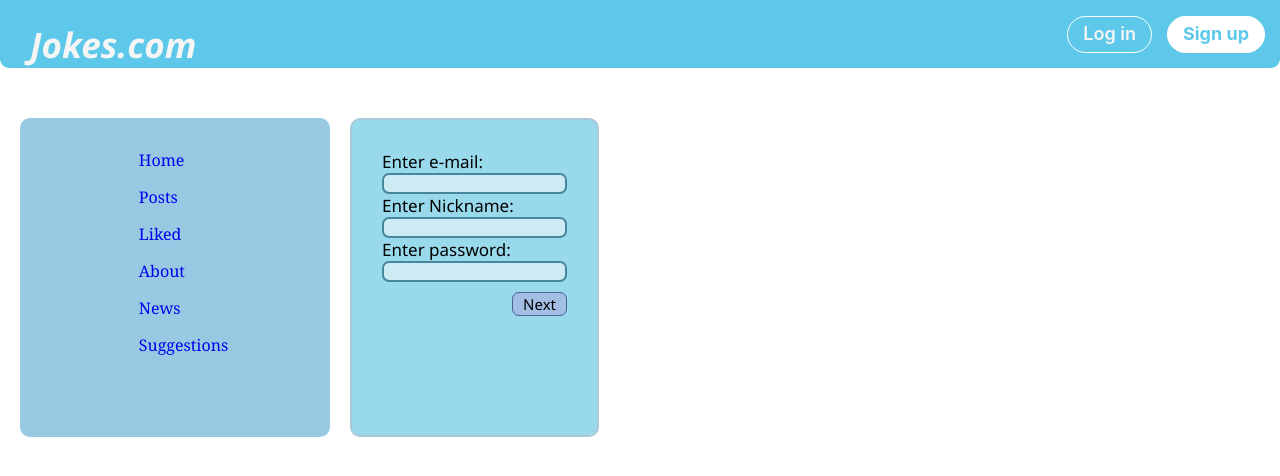
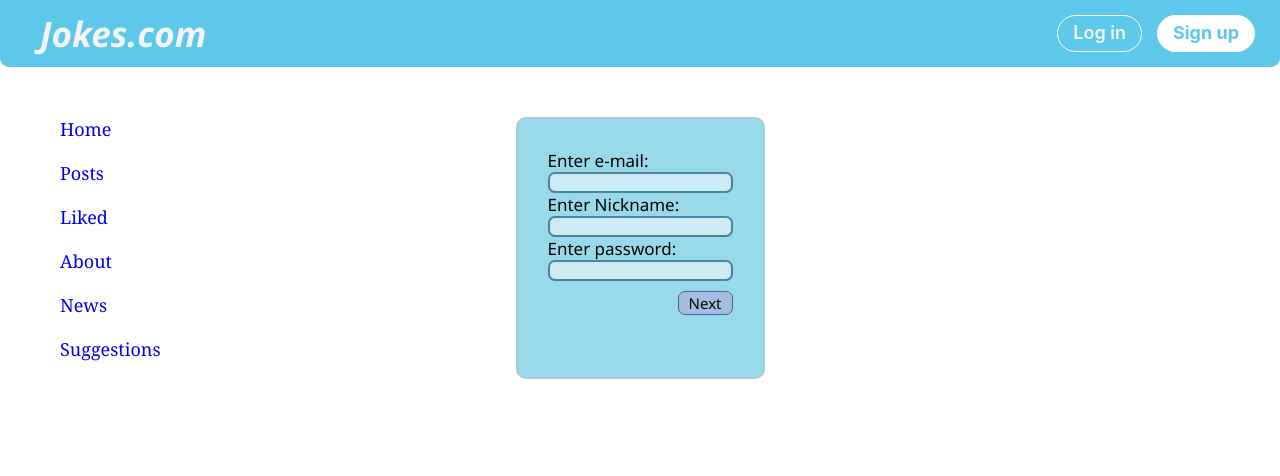
Before and after one commit to SergeyTsukanov/anekdot_site, a React (Create React App) app in the folder client/: page /signup in a window 1280 px wide. Shown: the top 476 px of the page. Built offline with nearby package versions, Linux system fonts and the light colour scheme.

Commit message:
revork navbar

```diff
--- a/client/src/App.module.css
+++ b/client/src/App.module.css
@@ -1,5 +1,6 @@
 *{
     box-sizing: border-box;
+    list-style: none;
 }
 .content{
     margin-top: 50px;
--- a/client/src/Header/Header.jsx
+++ b/client/src/Header/Header.jsx
@@ -6,11 +6,11 @@
     <header className={styles.header}>
       <div className={styles.container}>
         <div className={styles.logo_container}>
-          <h1>
+
             <NavLink to="/" className={styles.logo}>
               Jokes.com
             </NavLink>{" "}
-          </h1>
+
         </div>
         <div className={styles.button_container}>
           <a className={styles.button_log_in} href="#signin">
--- a/client/src/Header/Header.module.css
+++ b/client/src/Header/Header.module.css
@@ -9,6 +9,7 @@
     display: flex;
     flex-direction: row;
     flex-wrap: wrap;
+    padding: 10px;
 }
 
 .logo_container {
@@ -16,6 +17,7 @@
 }
 
 .logo {
+    font-weight: bold;
     float: left;
     font-size: 35px;
     font-family: 'Segoe UI', Tahoma, Geneva, Verdana, sans-serif;
--- a/client/src/NavBar/NavBar.jsx
+++ b/client/src/NavBar/NavBar.jsx
@@ -3,8 +3,7 @@
 
 
 export const NavBar = (props) => {
-    return <div className={styles.NavBar}>
-        <div className={styles.NavBar_container}>
+    return   <div className={styles.NavBar_container}>
 
             <ul className={styles.ul_style}>
                 <li className={styles.margin_tags}>
@@ -39,7 +38,7 @@
             </ul>
 
         </div>
-    </div>
+
 
 
 }
--- a/client/src/NavBar/NavBar.module.css
+++ b/client/src/NavBar/NavBar.module.css
@@ -1,38 +1,27 @@
-
-.NavBar{
+.NavBar_container {
     flex: 0 0 25%;
-    height:100%;
-    background-color: rgb(151, 202, 226);
-    border-radius: 10px;
-}
-.NavBar_container{
-
-    display:flex;
+    display: flex;
     flex-direction: column;
-    align-items: center;
-
+    align-items: left;
 }
 
-
-
-.ul_style{
-    list-style: none;
-    padding-right: 38px;
-    padding-bottom: 50px;
-    font-family: Georgia, 'Times New Roman', Times, serif;
+.ul_style {
+    font-family: Georgia, "Times New Roman", Times, serif;
     font-weight: normal;
-
+    font-size: 18px;
+    margin-top: 0px;
+}
+.margin_tags {
+    margin-top: 20px;
 }
 
-.margin_tags{
-    margin: 15px 0 15px 15px;
-
+.margin_tags:first-child {
+    margin-top: 0px;
 }
 
-
-.link{
+.link {
     text-decoration: none;
 }
-.active_link{
-   color: white;
+.active_link {
+    color: blue;
 }
--- a/client/src/RegForm/RegForm.module.css
+++ b/client/src/RegForm/RegForm.module.css
@@ -1,7 +1,7 @@
 .RegForm{
     display: flex;
     flex-direction: column;
-    margin-left: 20px;
+    margin:0 auto;
     border: solid 2px rgb(171, 199, 216);
     border-radius: 10px;
     background-color: rgb(152, 217, 236);
```
